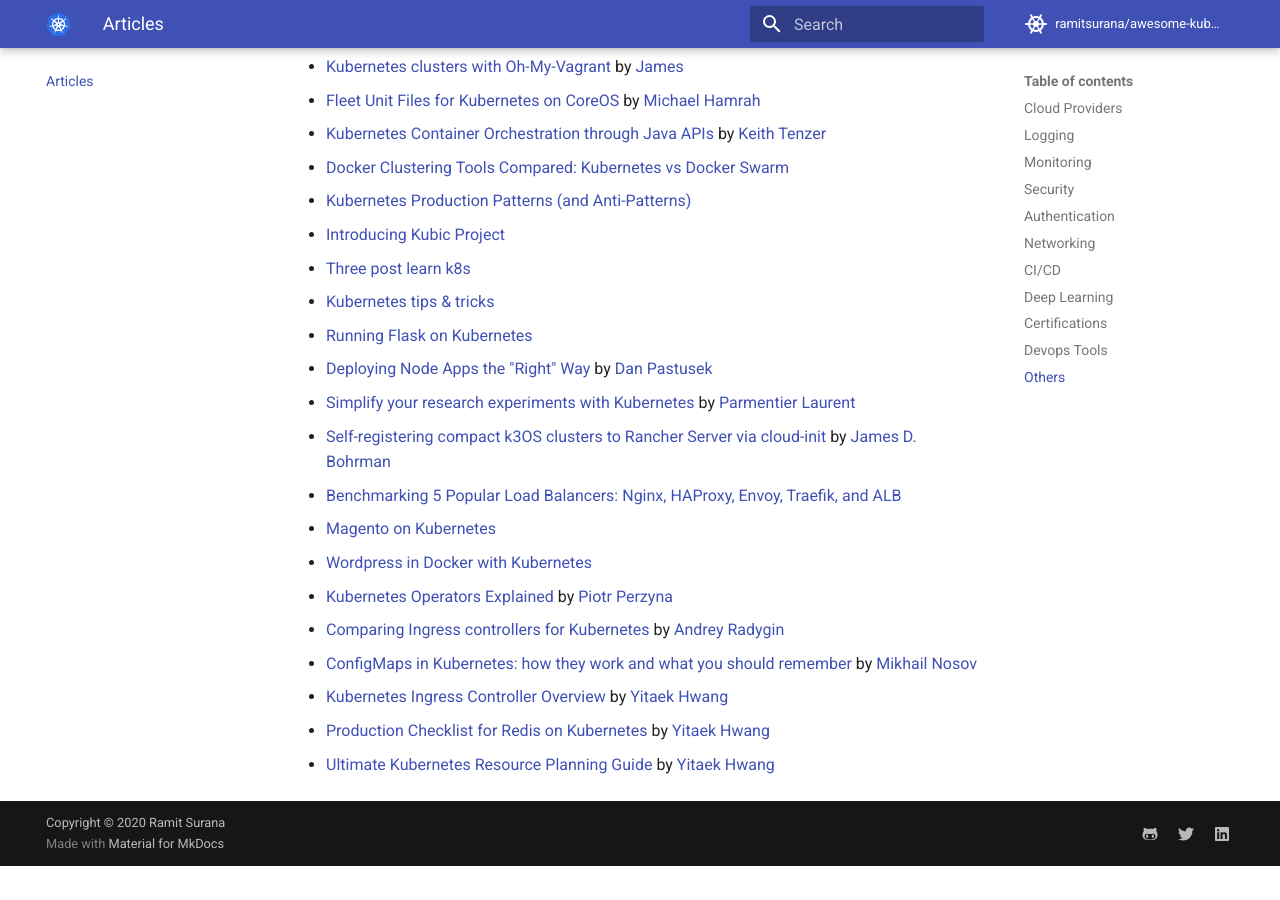
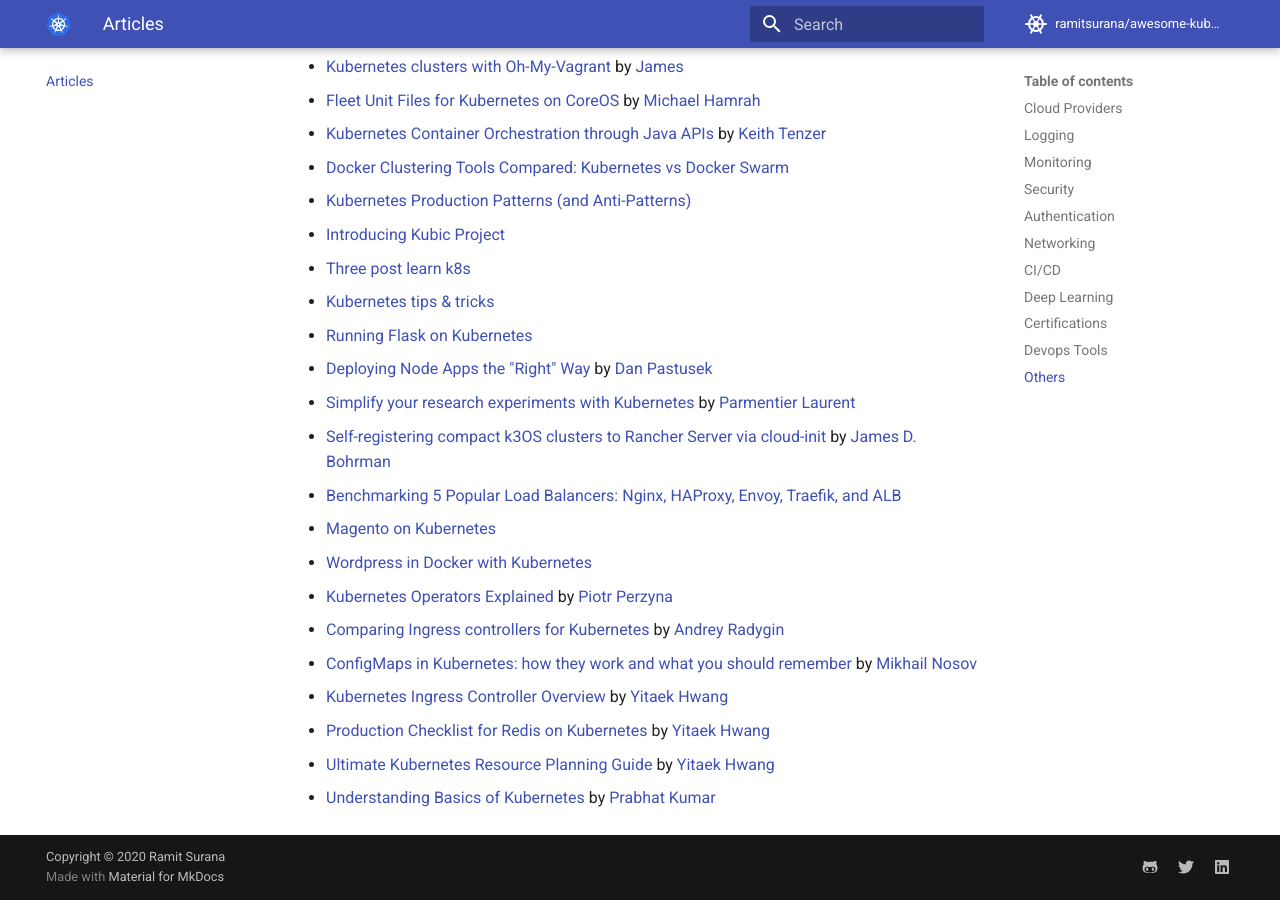
Before and after one commit to ramitsurana/awesome-kubernetes, an MkDocs documentation site: the page built from docs/articles/articles.md, in a window 1280 px wide and 900 px high, scrolled down 3591 px. Built offline with MkDocs 1.6.1 and Material for MkDocs 9.7.7, drawn with Linux system fonts in a browser that asks for light colours; comment, search, counter and statistics services are not loaded; before the commit the page ends 4457 px from its top, so only the background shows below that.

Commit message:
Update articles.md
Added Article on basics of Kubernetes

```diff
--- a/docs/articles/articles.md
+++ b/docs/articles/articles.md
@@ -128,3 +128,4 @@ Useful Articles
 * [Kubernetes Ingress Controller Overview](https://medium.com/swlh/kubernetes-ingress-controller-overview-81abbaca19ec) by [Yitaek Hwang](https://medium.com/@yitaek)
 * [Production Checklist for Redis on Kubernetes](https://medium.com/swlh/production-checklist-for-redis-on-kubernetes-60173d5a5325) by [Yitaek Hwang](https://medium.com/@yitaek)
 * [Ultimate Kubernetes Resource Planning Guide](https://medium.com/dev-genius/ultimate-kubernetes-resource-planning-guide-449a4fddd1d6) by [Yitaek Hwang](https://medium.com/@yitaek)
+* [Understanding Basics of Kubernetes](https://www.loginradius.com/engineering/blog/understanding-kubernetes/) by [Prabhat Kumar](https://github.com/prabhatkgupta)
```
